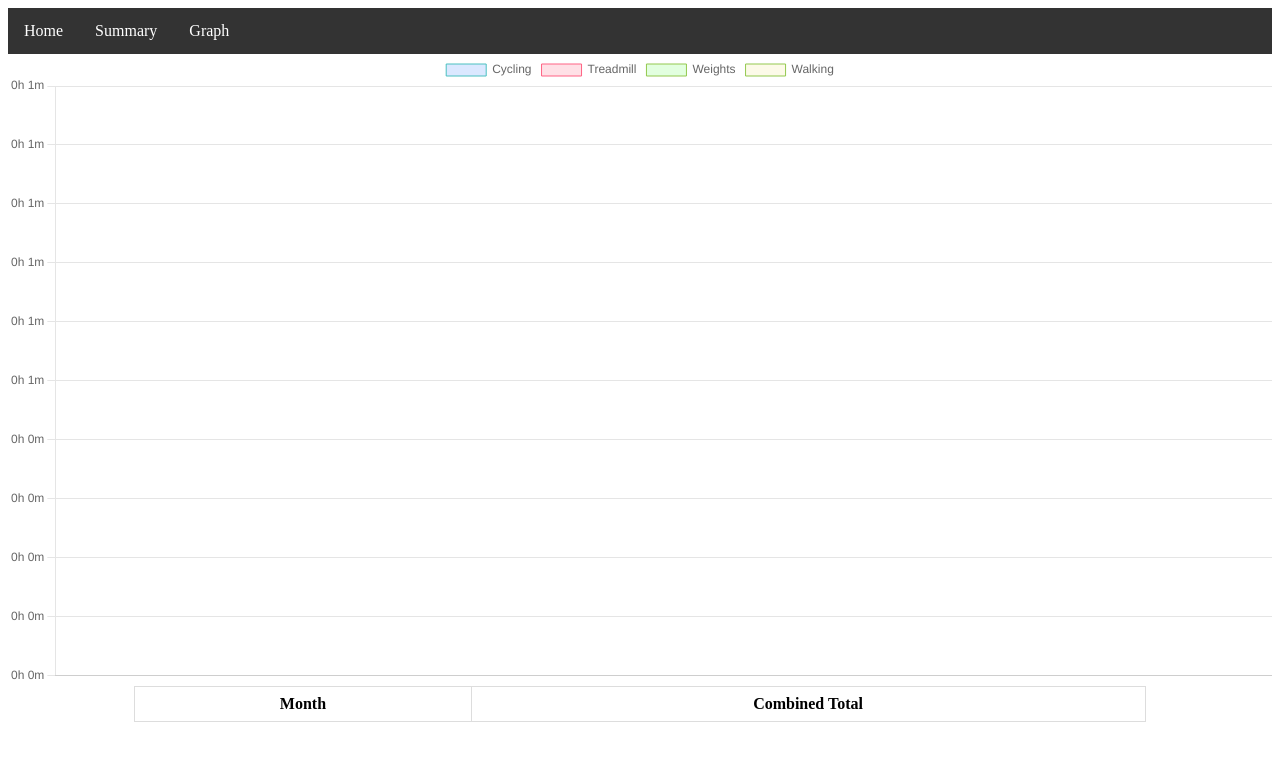
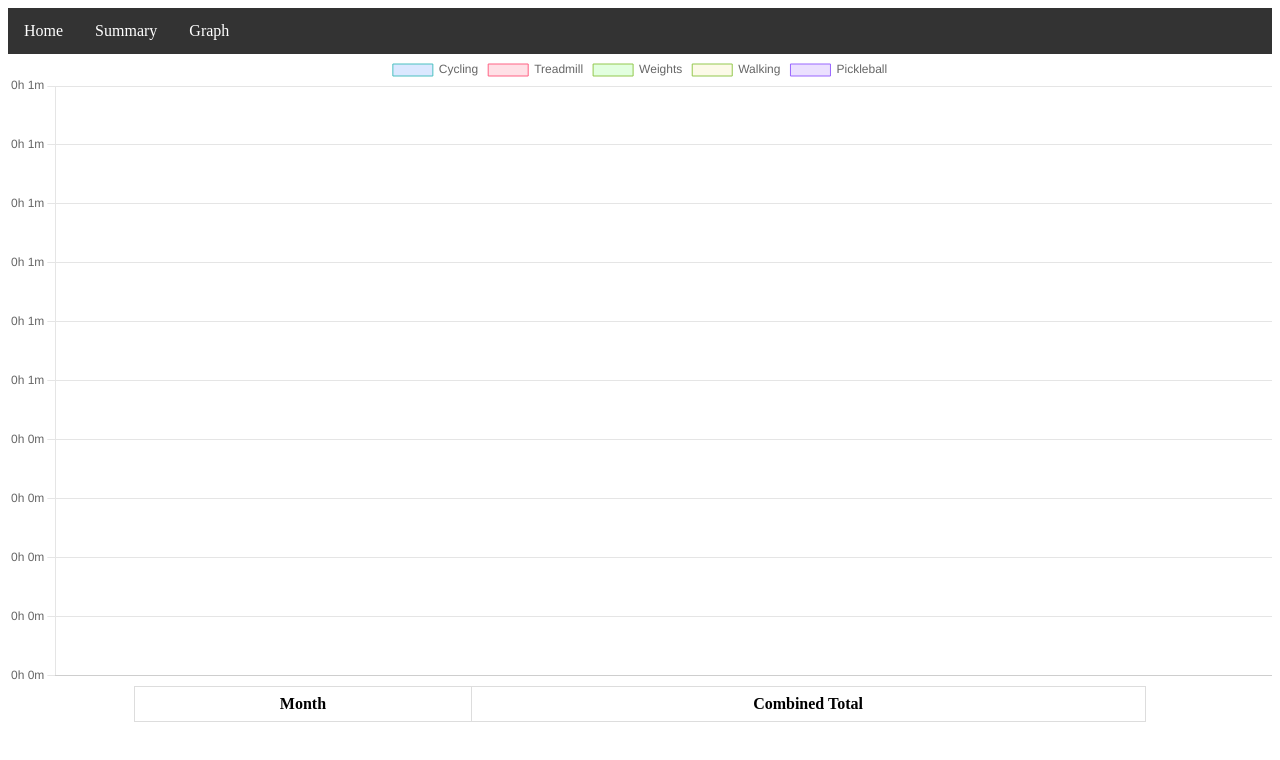
Before and after one commit to Blulightninggg/workoutloggerV2, a plain HTML site: page graph.html in a window 1280 px wide. Drawn offline with nearby package versions, Linux system fonts and the light colour scheme.

Commit message:
Add pickleball instances to Graph page

```diff
--- a/graph.html
+++ b/graph.html
@@ -84,6 +84,7 @@
                             treadmill: 0,
                             weights: 0,
                             walking: 0,
+                            pickleball: 0,
                        };
                    }
 
@@ -97,6 +98,8 @@
                            monthlyData[month].weights += parseInt(entry.number, 10);
                         } else if (entry.item === "Walking") {
                            monthlyData[month].walking += parseInt(entry.number, 10);
+                        } else if (entry.item === "Pickleball") {
+                            monthlyData[month].pickleball += parseInt(entry.number, 10);
                         }
                     });
                 }
@@ -129,12 +132,14 @@
             const treadmillData = [];
             const weightsData = [];
             const walkingData =[];
+            const pickleballData =[];
 
             sortedMonths.forEach((month) => {
                 cyclingData.push(monthlyData[month]?.cycling || 0);
                 treadmillData.push(monthlyData[month]?.treadmill || 0);
                 weightsData.push(monthlyData[month]?.weights || 0);
                 walkingData.push(monthlyData[month]?.walking || 0);
+                pickleballData.push(monthlyData[month]?.pickleball || 0);
             });
 
             return [
@@ -164,6 +169,13 @@
                     data: walkingData,
                     backgroundColor: 'rgba(240,230,140, 0.2)',
                     borderColor: 'rgba(147, 200, 78, 1)',
+                    borderWidth: 1
+                },
+                {
+                    label: 'Pickleball',
+                    data: pickleballData,
+                    backgroundColor: 'rgba(153, 102, 255, 0.2)',
+                    borderColor: 'rgba(153, 102, 255, 1)',
                     borderWidth: 1
                 }
             ];
@@ -250,7 +262,8 @@
                 const totalTreadmill = monthlyData[month]?.treadmill || 0;
                 const totalWeights = monthlyData[month]?.weights || 0;
                 const totalWalking = monthlyData[month]?.walking || 0;
-                const combinedTotalMinutes = totalCycling + totalTreadmill + totalWeights + totalWalking;
+                const totalPickleball = monthlyData[month]?.pickleball || 0;
+                const combinedTotalMinutes = totalCycling + totalTreadmill + totalWeights + totalWalking + totalPickleball;
 
                 const hours = Math.floor(combinedTotalMinutes / 60);
                 const minutes = Math.round(combinedTotalMinutes % 60);
```
